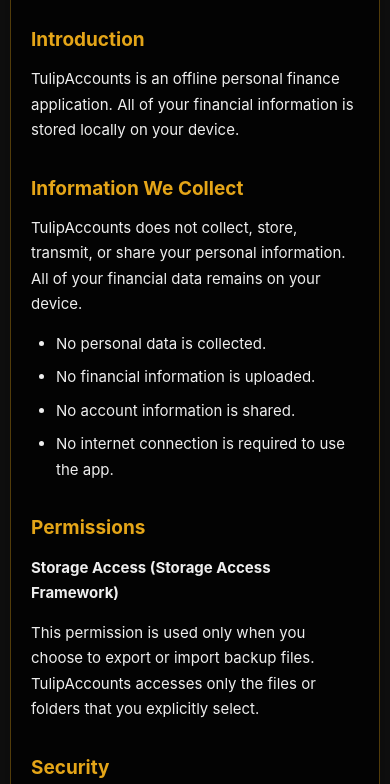
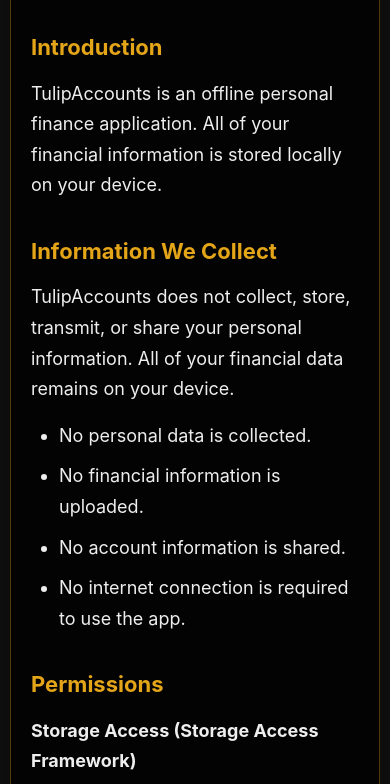
Before and after one commit to Tulip4sm1/TulipAccounts-Privacy, a plain HTML site: page index.html in a window 390 px wide. Shown: the part 151-935 px from the top of the page. Drawn offline with Linux system fonts and the light colour scheme.

Commit message:
Adjust font sizes in index.html for better visibility
Increased font sizes for various elements to improve readability.

```diff
--- a/index.html
+++ b/index.html
@@ -54,7 +54,7 @@
             margin: 0;
             text-align: center;
             color: #E4A518;
-            font-size: 30px;
+            font-size: 32px;
             font-weight: 700;
         }
 
@@ -63,31 +63,31 @@
             margin-bottom: 30px;
             text-align: center;
             color: #bbbbbb;
-            font-size: 14px;
+            font-size: 15px;
         }
 
         h2 {
-            margin-top: 30px;
-            margin-bottom: 10px;
+            margin-top: 32px;
+            margin-bottom: 12px;
             color: #E4A518;
-            font-size: 21px;
+            font-size: 24px;
         }
 
         p {
-            margin: 0 0 14px;
+            margin: 0 0 16px;
             color: #eeeeee;
-            font-size: 16px;
+            font-size: 20px;
         }
 
         ul {
             margin-top: 8px;
-            padding-left: 25px;
+            padding-left: 28px;
         }
 
         li {
-            margin-bottom: 8px;
+            margin-bottom: 10px;
             color: #eeeeee;
-            font-size: 16px;
+            font-size: 20px;
         }
 
         .contact {
@@ -109,7 +109,7 @@
             border-top: 1px solid rgba(255, 255, 255, 0.15);
             text-align: center;
             color: #999999;
-            font-size: 14px;
+            font-size: 15px;
         }
 
         @media (max-width: 600px) {
@@ -125,16 +125,24 @@
             }
 
             .title {
-                font-size: 26px;
+                font-size: 28px;
             }
 
             h2 {
-                font-size: 19px;
+                font-size: 22px;
             }
 
             p,
             li {
-                font-size: 15px;
+                font-size: 18px;
+            }
+
+            .updated {
+                font-size: 14px;
+            }
+
+            .footer {
+                font-size: 14px;
             }
         }
     </style>
```
